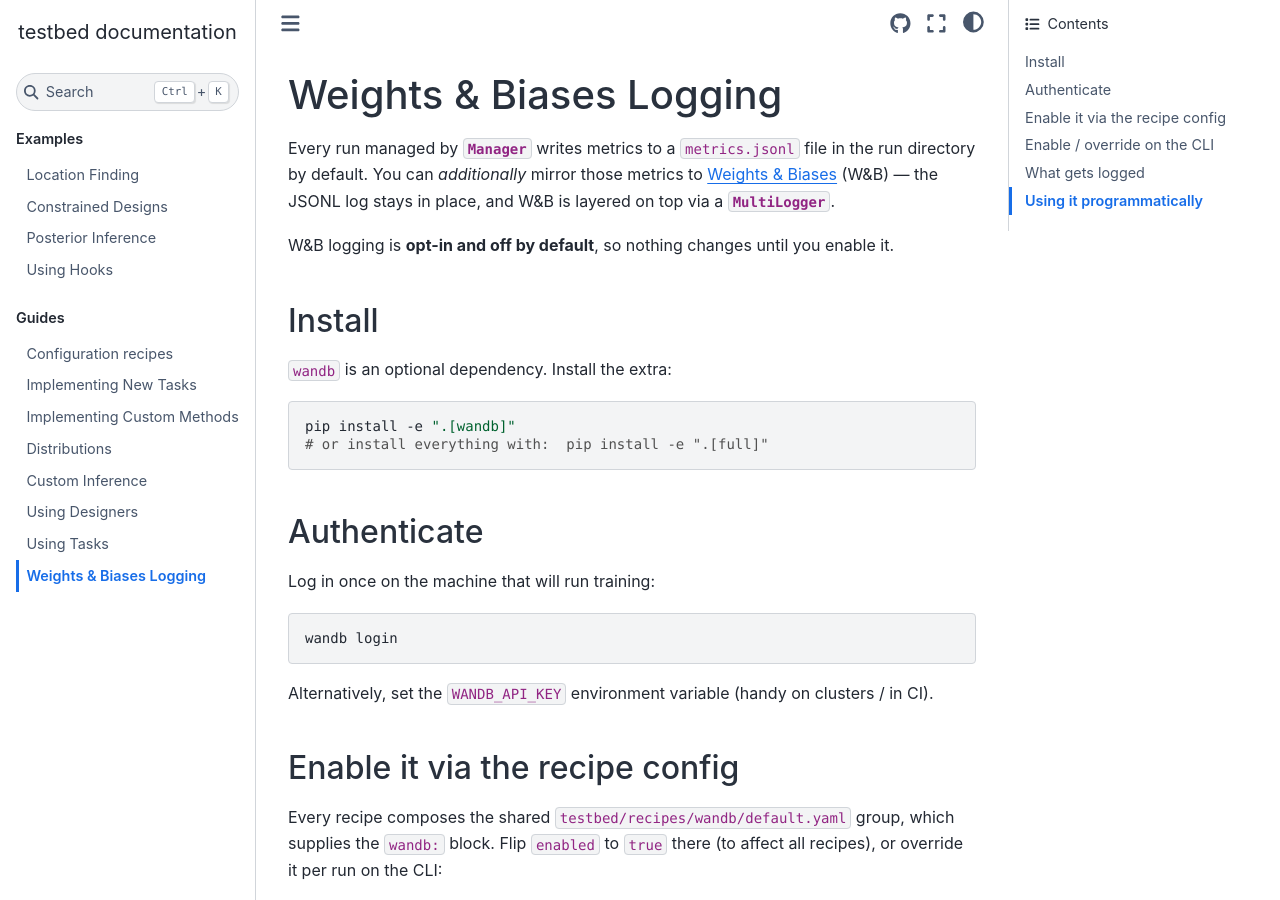
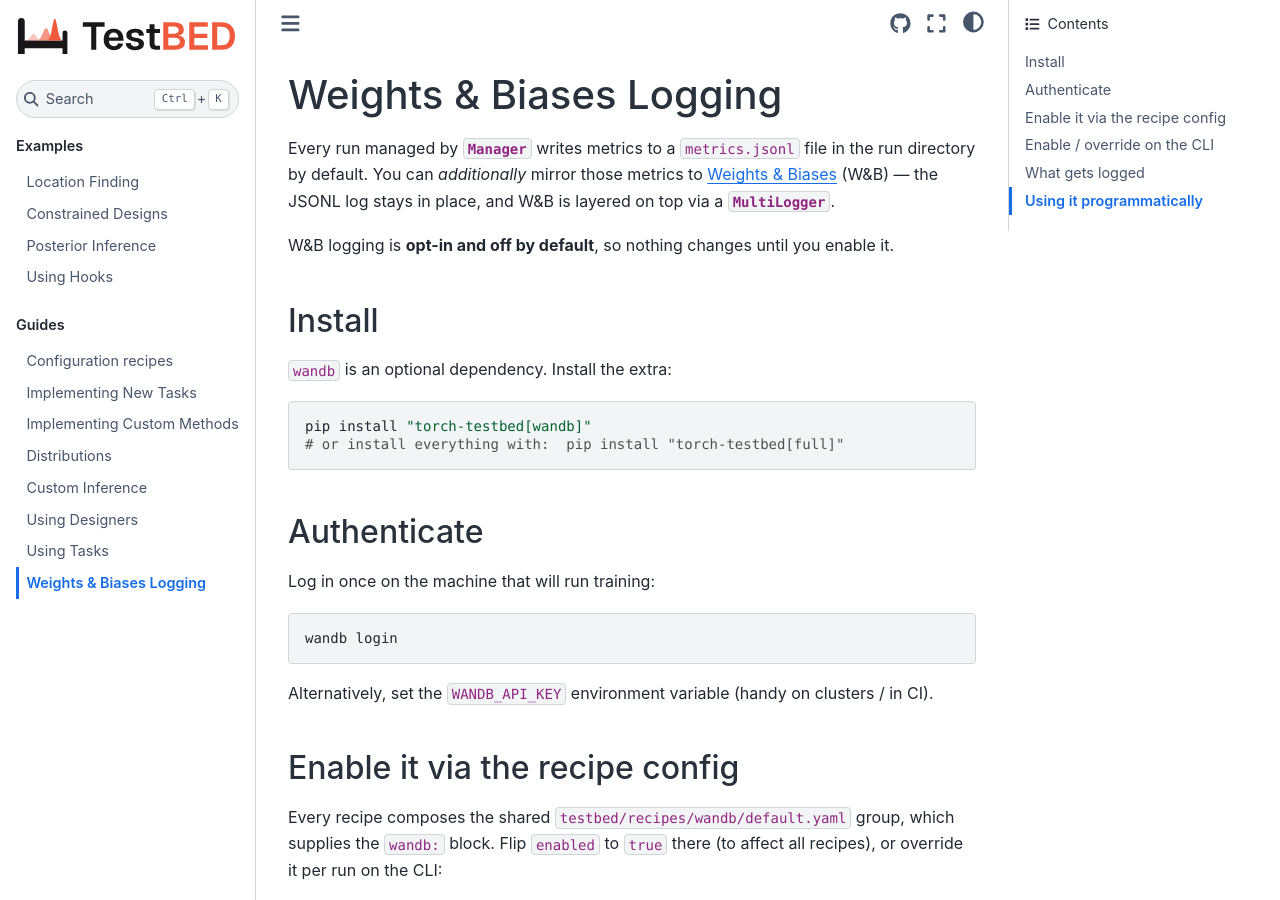
Before and after one commit to testbed-benchmark/testbed, a Sphinx documentation site: the page built from docs/guides/wandb.md, in a window 1280 px wide and 900 px high. Built offline with Sphinx 7.4.7 and the Sphinx Book theme 1.1.4, drawn with Linux system fonts in a browser that asks for light colours; pages that are not in the unit, such as notebooks, are missing from menus.

Commit message:
Rewrite README for release and publish as torch-testbed (#109)
* Rewrite README for release and publish as torch-testbed

The README drops the in-development warning and gains a logo, badges, a
quickstart, an overview of tasks and methods, and a citation section.
Links are absolute so they render on PyPI.

`testbed` is taken on PyPI, so the distribution is now `torch-testbed`;
the import name stays `testbed`. The version lookup in `testbed/__init__.py`
uses the new distribution name so `__version__` still resolves.

* work on the text a little bit

* improve buttons and text

* Temporarily point README logo at readme branch

Revert to main before merging.

* Trim README header links to Quickstart, Documentation and Citation

* Replace flask logo with bed logo

Bed with a bimodal duvet, a pun on BED. The wordmark keeps the Geist
SemiBold outlines; widen the README logo to suit the new aspect ratio.

* Use coral accent in logo and colour BED

Shift the distribution to a coral close to PyTorch red without matching
it exactly, and colour the BED letters to match.

* Show three sharpening posteriors on the logo bed

Replace the bimodal duvet with three overlapping posteriors that grow
taller, narrower and more opaque, and centre the wordmark on the icon.

* Add logo and favicon to the docs

Use fixed-colour light and dark logo variants so the sidebar follows the
theme toggle rather than the OS colour scheme.

* make pr merge-ready

````diff
--- /dev/null
+++ b/docs/_templates/layout.html
@@ -0,0 +1,9 @@
+{% extends "!layout.html" %}
+
+{#- Safari can't show SVG favicons, so offer a PNG first. Giving it explicit
+    sizes stops Chrome from preferring it over the SVG listed after it. -#}
+{%- block extrahead %}
+  {{ super() }}
+  <link rel="icon" type="image/png" sizes="64x64" href="{{ pathto('_static/testbed-icon.png', 1) }}">
+  <link rel="icon" type="image/svg+xml" href="{{ pathto('_static/testbed-icon.svg', 1) }}">
+{%- endblock extrahead %}
--- a/docs/conf.py
+++ b/docs/conf.py
@@ -63,8 +63,14 @@
     "use_download_button": False,
     "show_toc_level": 2,
     "show_prev_next": False,
+    "logo": {
+        "image_light": "_static/testbed-logo-light.svg",
+        "image_dark": "_static/testbed-logo-dark.svg",
+        "alt_text": "TestBED",
+    },
 }
 
+# Favicons are linked from _templates/layout.html, with a PNG fallback for Safari.
 html_static_path = ["_static"]
 html_css_files = ["custom.css"]
 
--- a/docs/guides/wandb.md
+++ b/docs/guides/wandb.md
@@ -17,8 +17,8 @@
 `wandb` is an optional dependency. Install the extra:
 
 ```sh
-pip install -e ".[wandb]"
-# or install everything with:  pip install -e ".[full]"
+pip install "torch-testbed[wandb]"
+# or install everything with:  pip install "torch-testbed[full]"
 ```
 
 ## Authenticate
--- a/pyproject.toml
+++ b/pyproject.toml
@@ -3,7 +3,7 @@
 build-backend = "setuptools.build_meta"
 
 [project]
-name = "testbed"
+name = "torch-testbed"
 dynamic = ["version"]
 description = "TestBED is a library for Bayesian experimental design."
 readme = "README.md"
@@ -28,8 +28,8 @@
 # evaluation. Stable hydra-core 1.3 cannot run the CLI on Python 3.14.
 train = ['hydra-core>=1.3']
 full = [
-    'testbed[train]',
-    'testbed[pyro]',
+    'torch-testbed[train]',
+    'torch-testbed[pyro]',
     'matplotlib',
     'wandb',
 ]
--- a/testbed/__init__.py
+++ b/testbed/__init__.py
@@ -17,7 +17,7 @@
 
 # Running from a source tree that was never installed has no metadata to read.
 try:
-    __version__ = version("testbed")
+    __version__ = version("torch-testbed")
 except PackageNotFoundError:
     __version__ = "unknown"
 del PackageNotFoundError, version
````
Also changed, not shown: README.md (+125 -37 lines), docs/guides/configuration.md (+1 -1 lines), docs/guides/inference.md (+1 -1 lines), docs/_static/testbed-icon.png (added), docs/_static/testbed-icon.svg (added), docs/_static/testbed-logo-dark.svg (added), docs/_static/testbed-logo-light.svg (added), 3 other files.
